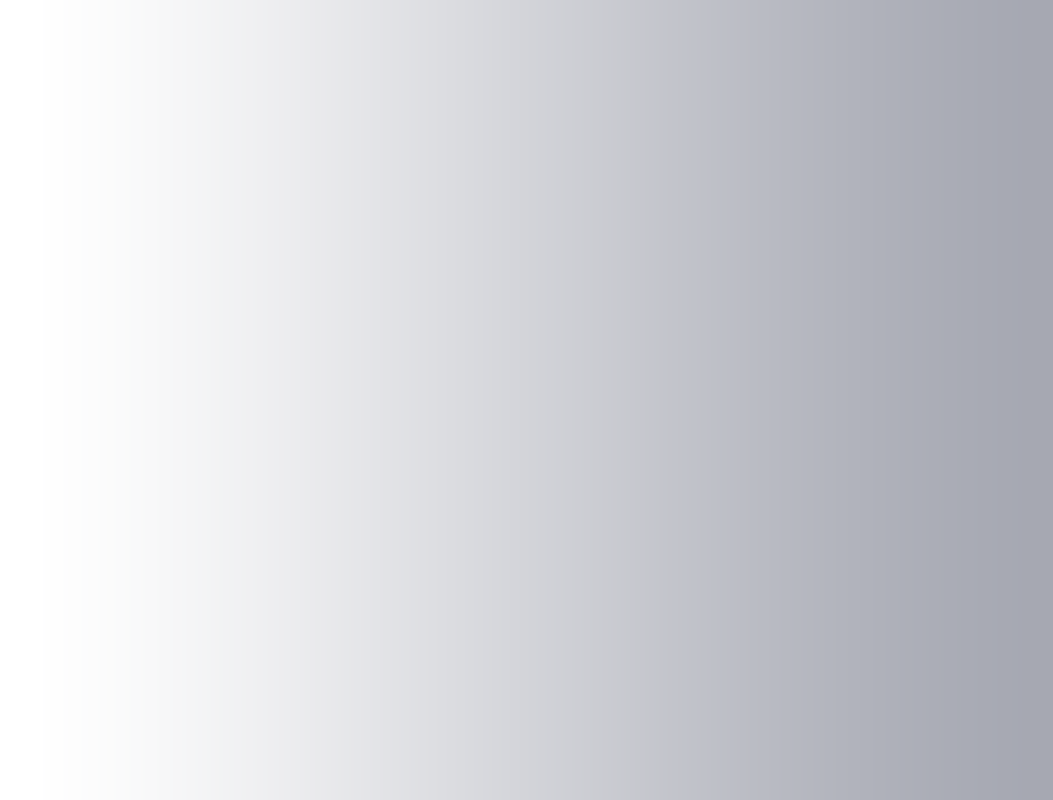
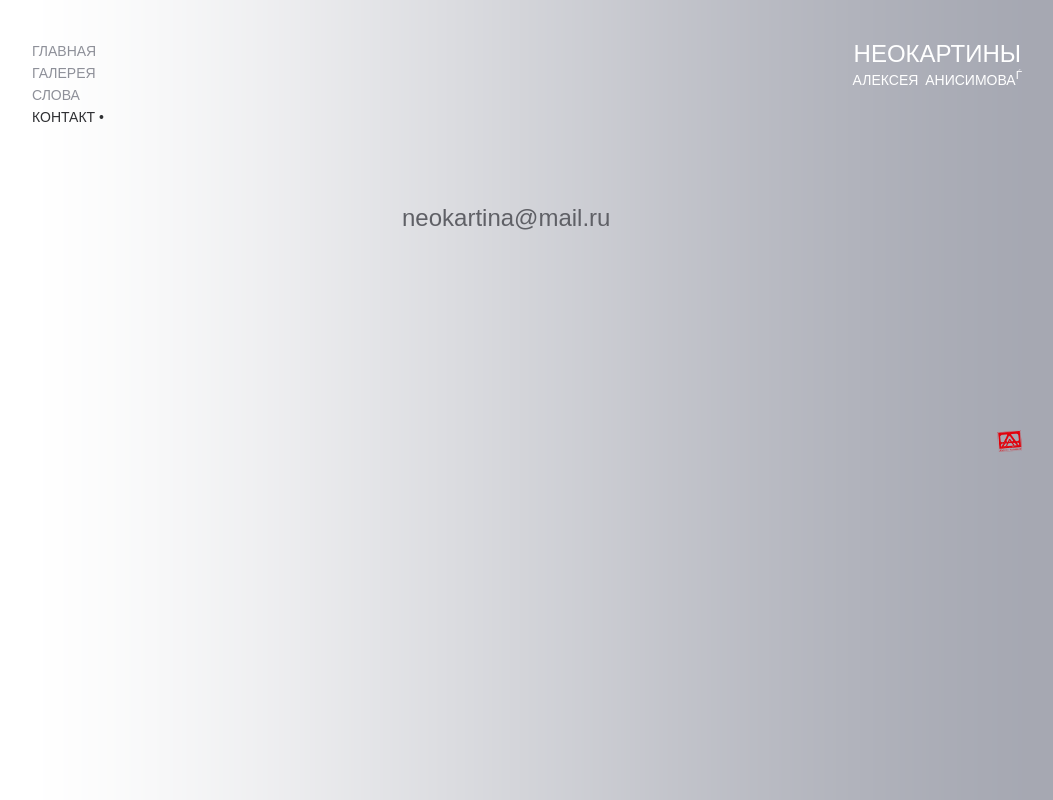
Before and after one commit to IntenDev/neopictures, a Nuxt app: page /contact in a window 1280 px wide. Before the commit this address had no page. Shown: the whole page, without its empty margins (113-1166 px from the left). Built offline with nearby package versions, Linux system fonts and the light colour scheme.

Commit message:
Создал страницу contact.

```diff
--- /dev/null
+++ b/components/ContactPage.vue
@@ -0,0 +1,42 @@
+<template>
+  <div>
+    <div class="main">
+      <a href="/">ГЛАВНАЯ</a><br>
+      <a href="/gallery">ГАЛЕРЕЯ</a><br>
+      <a href="/words">СЛОВА</a><br>
+      <a href="/contact" class="action">КОНТАКТ  &bull;</a>
+    </div>
+    <div class="author">
+      НЕОКАРТИНЫ <span>АЛЕКСЕЯ АНИСИМОВА<sup>Ѓ</sup></span>
+    </div>
+    <div id="addres">
+      neokartina@mail.ru
+      <!--,<br>
+  +7 916 471 7711-->
+    </div>
+    <img class="pechat" src="~/assets/images/pechat.png" width="25" height="22">
+  </div>
+</template>
+
+<script>
+export default {
+  name: 'ContactPage'
+}
+</script>
+
+<style scoped>
+#addres {
+  font-size: 24px;
+  position: absolute;
+  left: 370px;
+  margin: 0px;
+  padding-top: 0px;
+  padding-right: 0px;
+  padding-bottom: 0px;
+  padding-left: 0px;
+  color: #5f6066;
+  top: 200px;
+  text-align: center;
+  line-height: 36px;
+}
+</style>
--- a/components/WordsPage.vue
+++ b/components/WordsPage.vue
@@ -4,7 +4,7 @@
       <a href="/">ГЛАВНАЯ</a><br>
       <a href="/gallery">ГАЛЕРЕЯ</a><br>
       <a href="/words" class="action">СЛОВА &bull;</a><br>
-      <a href="contact.html">КОНТАКТ</a>
+      <a href="/contact">КОНТАКТ</a>
     </div>
     <div class="author">
       НЕОКАРТИНЫ <span>АЛЕКСЕЯ АНИСИМОВА<sup>Ѓ</sup></span>
@@ -106,7 +106,7 @@
           ученик  Ле Корбюзье, Москва, Россия.</span>
       </p>
     </div>
-    <img class="pechat" src="images/pechat.png" width="25" height="22">
+    <img class="pechat" src="~/assets/images/pechat.png" width="25" height="22">
   </div>
 </template>
 
--- /dev/null
+++ b/pages/contact.vue
@@ -0,0 +1,15 @@
+<template>
+  <contact-page />
+</template>
+
+<script>
+import ContactPage from '~/components/ContactPage'
+export default {
+  name: 'contact',
+  components: { ContactPage }
+}
+</script>
+
+<style scoped>
+
+</style>
```
